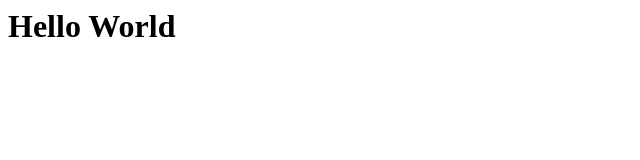
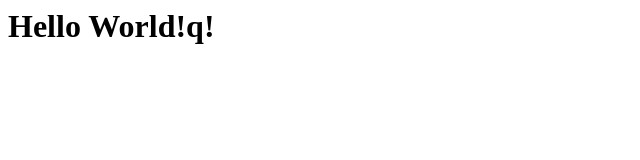
Before and after one commit to owenkorinek/owenkorinek.github.io, a plain HTML site: page index.html in a window 1280 px wide. Shown: the full height of the page, 0-640 px from the left. Drawn offline with Linux system fonts and the light colour scheme.

Commit message:
Update index.html

```diff
--- a/index.html
+++ b/index.html
@@ -1 +1 @@
-<h1>Hello World</h1>
+<h1>Hello World!q!</h1>
```
